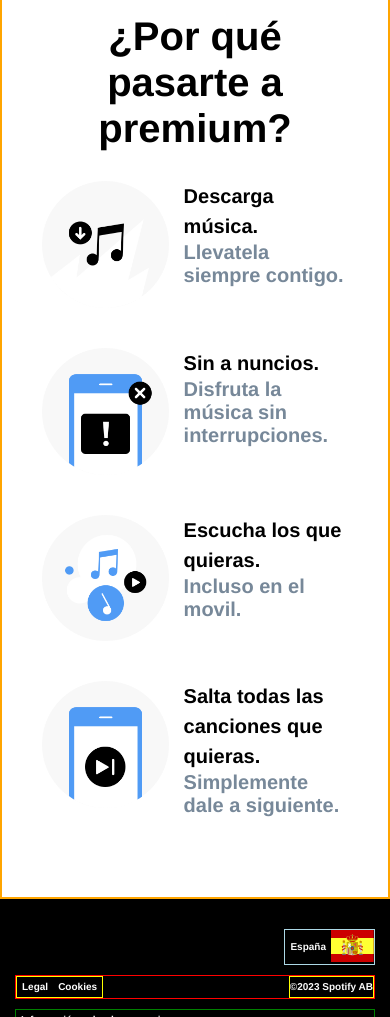
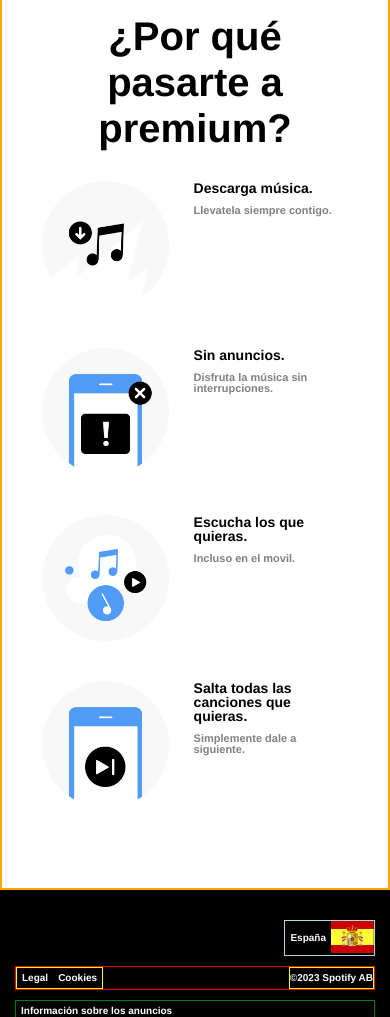
Before and after one commit to Karlafdez7/spotify_homepage, a plain HTML site: page index.html in a window 390 px wide. Shown: the part 747-1764 px from the top of the page. Drawn offline with Linux system fonts and the light colour scheme.

Commit message:
Add changes format mobil

```diff
--- a/index.html
+++ b/index.html
@@ -50,32 +50,29 @@
         <article class="container">
           <img class="sub_icono" src="./html-spotify/images/benefit-1.png" alt="Spotify" />
           <div>
-            <h3 class="text__icono">Descarga música.</h3>
-            <p class="sub__text__icono">Llevatela siempre contigo.</p>
+            <h3 class="h3">Descarga música.</h3>
+            <p class="info_2">Llevatela siempre contigo.</p>
           </div>
         </article>
-
         <article class="container">
           <img class="sub_icono" src="./html-spotify/images/benefit-2.png" alt="Spotify" />
           <div>
-            <h3 class="text__icono">Sin a nuncios.</h3>
-            <p class="sub__text__icono">Disfruta la música sin interrupciones.</p>
+            <h3 class="h3">Sin anuncios.</h3>
+            <p class="info_2">Disfruta la música sin interrupciones.</p>
           </div>
         </article>
-
         <article class="container">
           <img class="sub_icono" src="./html-spotify/images/benefit-3.png" alt="Spotify" />
           <div>
-            <h3 class="text__icono">Escucha los que quieras.</h3>
-            <p class="sub__text__icono">Incluso en el movil.</p>
+            <h3 class="h3">Escucha los que quieras.</h3>
+            <p class="info_2">Incluso en el movil.</p>
           </div>
         </article>
-
         <article class="container">
           <img class="sub_icono" src="./html-spotify/images/benefit-4.png" alt="Spotify" />
           <div>
-            <h3 class="text__icono">Salta todas las canciones que quieras.</h3 >
-            <p class="sub__text__icono">Simplemente dale a siguiente.</p>
+            <h3 class="h3">Salta todas las canciones que quieras.</h3>
+            <p class="info_2">Simplemente dale a siguiente.</p>
           </div>
         </article>
 
--- a/style.css
+++ b/style.css
@@ -103,6 +103,22 @@ font-family: spotify-circular,
     font-weight: bold;
 }
 
+.h3 {
+  font-size: 1.4rem;
+  font-weight: bolder;
+  padding: 0 1rem;
+}
+
+.sub_icono {
+  height: 10vh;
+}
+
+.premium .info_2 {
+  font-weight: bolder;
+  color: grey;
+  font-size: 1.1rem;
+  padding: 1rem 1rem;
+}
 .sub_icono{
     height: 15vh;
     margin-right: 15px;
--- a/tablet.css
+++ b/tablet.css
@@ -64,4 +64,3 @@
     }
 
 }
-pu
```
